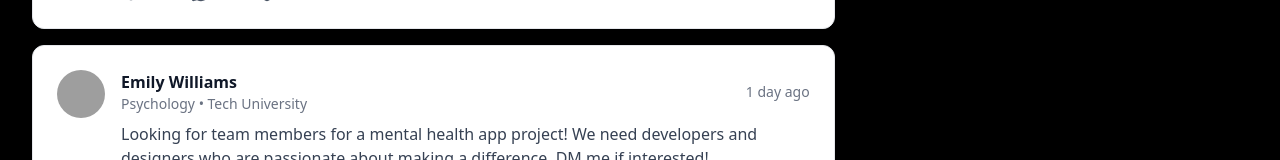
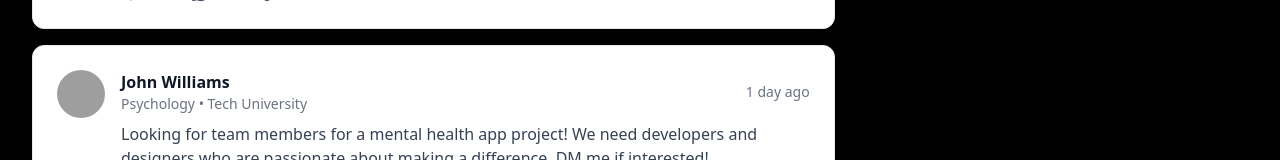
Before and after one commit to Srishti-2345/CamConnect2, a React (Vite) app: page / in a window 1280 px wide. Shown: the part 1378-1538 px from the top of the page. Built offline with nearby package versions, Linux system fonts and the light colour scheme; grey boxes are pictures that could not be loaded.

Commit message:
feat: Mock user data added.

```diff
--- a/src/data/mockData.js
+++ b/src/data/mockData.js
@@ -36,7 +36,7 @@ export const mockUsers = [
   },
   {
     id: '4',
-    name: 'Emily Williams',
+    name: 'John Williams',
     email: 'emily.w@university.edu',
     university: 'Tech University',
     major: 'Psychology',
```
